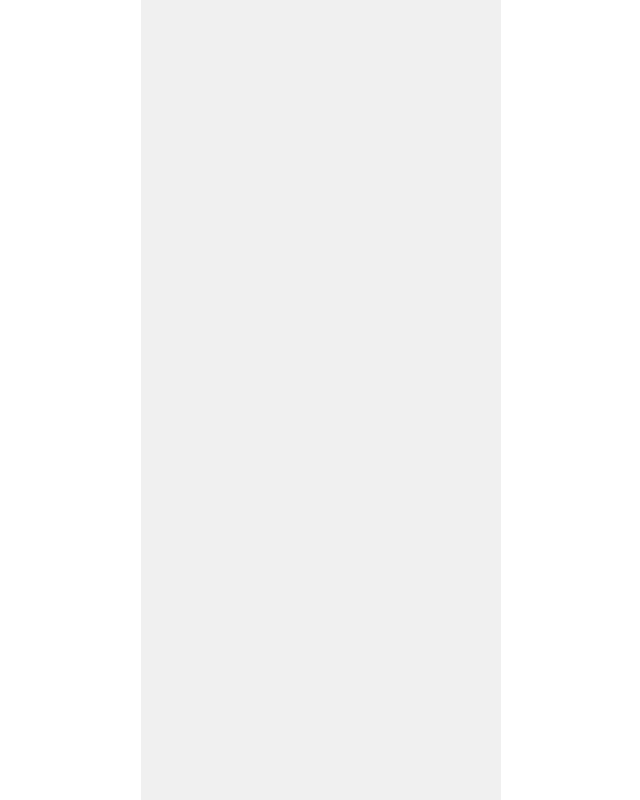
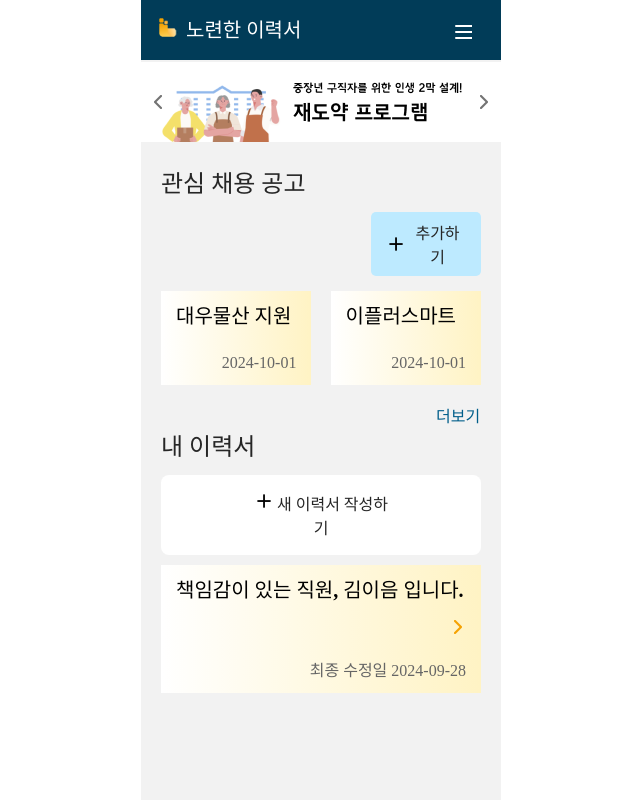
Before and after one commit to seeize/SWUTeam1-Front, a React (Create React App) app: page /home in a window 1280 px wide. Shown: the whole page, without its empty margins (319-959 px from the left). Built offline with nearby package versions, Linux system fonts and the light colour scheme; a web font is replaced by a local one.

Commit message:
김가영 파일화면 style  충돌해결

```diff
--- a/src/assets/sass/section/Camera.scss
+++ b/src/assets/sass/section/Camera.scss
@@ -28,14 +28,23 @@
     object-fit: cover;
   }
 
-  .top {
+  .camera-top {
     display: flex;
     position: absolute;
     top: 10%;
     right: 9%;
   }
 
-  .icon {
+
+  .Camera-close-button{
+    position: absolute;
+    color: #ffffff;
+    font-size: 25px;
+    left: -20%;
+    z-index: 5;
+  }
+
+  .camera-info-icon {
     height: 25px;
     width: 25px;
     z-index: 5;
@@ -49,7 +58,7 @@
     transition: opacity 0.3s ease-in-out;
   }
 
-  .top-image {
+  .info-catpion {
     height: auto;
     z-index: 5;
   }
--- a/src/assets/sass/section/CarouseBanner.scss
+++ b/src/assets/sass/section/CarouseBanner.scss
@@ -5,8 +5,10 @@
 
 .carousel-banner {
     position: relative;
-    width: 100%;
+    width: 360px;
     padding-bottom: 24px;
+    margin-left: -20px;
+    margin-top: -18px;
 }
 
 .banner-content {
@@ -16,7 +18,7 @@
 }
 
 .banner-image {
-    width: 100%;
+    width: 360px;
     z-index: 0;
 }
 
--- a/src/assets/sass/section/Header.scss
+++ b/src/assets/sass/section/Header.scss
@@ -5,16 +5,8 @@
   box-sizing: border-box;
 }
 
-.container {
-  width: 360px;
-  height: 821px;
-  background-color: #f0f0f0;
-  position: relative;
-  font-family: Arial, sans-serif;
-}
-
 .header {
-  margin-top: 90px;
+  margin-top: 60px;
   background-color: #013C58;
   color: white;
   display: flex;
@@ -24,26 +16,25 @@
 }
 
 /* 메인 아이콘, 노련한 이력서 텍스트 컨테이너  */
-.title {
+.Header-title {
   display: flex;
   cursor: pointer;
 }
 
 /*노련한 이력서 텍스트*/
-.titletext {
+.Header-titletext {
   font-size: 20px;
-  margin-top: 10px;
 }
 
 /*메인 아이콘*/
-.icon {
+.Header-icon {
+  height: 25px;
   width: 25px;
-  height: 25px;
-  margin-bottom: 5px;
+  margin-right: 5px;
 }
 
 /*메뉴 토글 아이콘*/
-.menu-icon {
+.Header-menu-icon {
   background: none;
   border: none;
   position: absolute;
@@ -54,11 +45,11 @@
 }
 
 /* 메뉴 열렸을 때 */
-.menu {
+.Header-menu {
   position: absolute;
   top: 0;
   right: 0;
-  margin-top: 68px;
+  margin-top: 60px;
   width: 200px;
   height: 50000px;
   background-color: white;
@@ -67,13 +58,9 @@
   color: black;
   z-index: 99999999999999999999999999;
   animation: slideIn 0.3s ease-in-out;
-  transform-origin: right center;
 }
 
-.menu.closed {
-  animation: slideOut 0.3s ease-in-out;
-  transform-origin: right center;
-}
+
 
 /*메뉴 나올 때*/
 @keyframes slideIn {
@@ -85,11 +72,11 @@
   }
 }
 
-.menu ul {
+.Header-menu ul {
   list-style: none;
 }
 
-.menu li {
+.Header-menu li {
   margin-bottom: 20px;
   font-size: 1rem;
   cursor: pointer;
@@ -98,10 +85,12 @@
   align-items: center;
 }
 
-.logout {
+.Header-logout {
   color: red;
 }
 
-.logout-icon {
+.Header-logout-icon {
   margin-right: 3px;
+  height: 30px;
+  width: 30px;
 }
--- a/src/assets/sass/section/Home.scss
+++ b/src/assets/sass/section/Home.scss
@@ -5,28 +5,23 @@
     box-sizing: border-box;
   }
 
-  .content {
+  .Home-content {
     padding: 20px;
-  }
-
-  .Banner {
-    margin: -20px;
-  }
-
-  .job-posts,
-  .my-resume {
-    margin-top: 20px;
+    width: 360px;
+    height: 100vh;
+    background-color: #F2F2F2;
   }
 
   /*관심 채용 공고, 내 이력서*/
-  .job-posts h2,
-  .my-resume h2 {
+  .Home-job-posts h2,
+  .Home-my-resume h2 {
     color: #262626;
     font-size: 24px;
+    font-weight: 600;
   }
 
   /*추가하기 버튼*/
-  .add-post {
+  .Home-add-post {
     margin: 10px 0px -5px 210px;
     background-color: #bdeaff;
     color: #262626;
@@ -40,28 +35,27 @@
   }
 
   /*새 이력서 작성하기 버튼*/
-  .add-resume {
+  .Home-add-resume {
     margin-top: 10px;
     background-color: #fff;
     color: #262626;
     border: none;
+    border-radius: 8px;
     padding: 16px 89px;
     font-size: 16px;
     font-weight: 600;
     cursor: pointer;
-    display: flex;
-    align-items: center;
-    justify-content: center;
   }
 
   /*버튼 안에 플러스 기호*/
-  .plus_icon {
+  .Home-plus_icon {
     height: 20px;
+    width: 20px;
     margin-right: 3px;
   }
 
   /*관심채용공고 내용*/
-  .post-list {
+  .Home-post-list {
     margin-top: 10px;
     padding: 10px 0;
     display: flex;
@@ -70,7 +64,7 @@
   }
 
   /*더보기*/
-  .more {
+  .Home-more {
     color: #005e8a;
     font-weight: 500;
     font-size: 16px;
@@ -79,8 +73,8 @@
   }
 
   /*그라데이션 박스 하나*/
-  .post-item,
-  .resume-item {
+  .Home-post-item,
+  .Home-resume-item {
     background: linear-gradient(to right, #ffffff, #fff3c4);
     padding: 10px 15px;
     margin-bottom: 10px;
@@ -90,7 +84,7 @@
   }
 
   /*관심채용공고 박스 하나*/
-  .post-item {
+  .Home-post-item {
     width: 47%;
     display: flex;
     flex-direction: column;
@@ -98,7 +92,7 @@
   }
 
   /*내 이력서 박스 하나*/
-  .resume-item {
+  .Home-resume-item {
     margin-top: 10px;
     width: 100%;
     display: flex;
@@ -113,8 +107,8 @@
   }
 
   /*날짜*/
-  .post-item span,
-  .resume-item span {
+  .Home-post-item span,
+  .Home-resume-item span {
     display: block;
     text-align: right;
     color: #666666;
--- a/src/components/Camera.jsx
+++ b/src/components/Camera.jsx
@@ -70,16 +70,19 @@ function Camera() {
 
     return (
         <div className="camera-container">
-            <div className="top">
+            <div className="camera-top">
+                <button className="Camera-close-button" onClick={() => navigate(-1)}>
+                    ✖
+                </button>
                 <img
                     src={require('../assets/img/icons/caption.png')}
                     alt="상단 이미지"
-                    className={`top-image ${captionVisible ? '' : 'hidden'}`}
+                    className={`info-catpion ${captionVisible ? '' : 'hidden'}`}
                 />
                 <img
                     src={require('../assets/img/icons/Vector.png')}
                     alt="아이콘"
-                    className="icon"
+                    className="camera-info-icon"
                     onClick={toggleCaption}
                 />
             </div>
--- a/src/components/Header.jsx
+++ b/src/components/Header.jsx
@@ -18,21 +18,21 @@ const Header = () => {
 
   return (
     <header className="header">
-      <button className="menu-icon" onClick={toggleMenu} style={{ backgroundImage: `url(${menuicon})` }}></button>
-      <div className="title" onClick={() => handleMenuItemClick('/')}>
-        <img src={require('../assets/img/icons/mainlogo.png')} alt="아이콘" className="icon" />
-        <h1 className="titletext">노련한 이력서</h1>
+      <button className="Header-menu-icon" onClick={toggleMenu} style={{ backgroundImage: `url(${menuicon})` }}></button>
+      <div className="Header-title" onClick={() => handleMenuItemClick('/home')}>
+        <img src={require('../assets/img/icons/mainlogo.png')} alt="아이콘" className="Header-icon" />
+        <h1 className="Header-titletext">노련한 이력서</h1>
       </div>
 
       {isMenuOpen && (
-        <div className="menu">
+        <div className="Header-menu">
           <ul>
-            <li onClick={() => handleMenuItemClick('/')}>관심채용공고</li>
+            <li onClick={() => handleMenuItemClick('/Interest')}>관심채용공고</li>
             <li onClick={() => handleMenuItemClick('/myresume')}>내 이력서</li>
             <li onClick={() => handleMenuItemClick('/')}>내보낸 파일</li>
             <li onClick={() => handleMenuItemClick('/')}>설정</li>
-            <li className="logout" onClick={() => handleMenuItemClick('/')} >
-              <img src={require('../assets/img/icons/icon-logout.png')} alt="" className="logout-icon" />
+            <li className="Header-logout" onClick={() => handleMenuItemClick('/Login')} >
+              <img src={require('../assets/img/icons/icon-logout.png')} alt="" className="Header-logout-icon" />
               로그아웃
             </li>
           </ul>
--- a/src/components/Home.jsx
+++ b/src/components/Home.jsx
@@ -7,27 +7,27 @@ import '../assets/sass/section/Home.scss';
 
 const Home = () => {
   return (
-    <div className="container">
+    <div className="Home-container">
       <Header />
-      <main className="content">
-        <div className="Banner">
+      <main className="Home-content">
+        <div className="Home-Banner">
           <Banner />
         </div>
-        <section className="job-posts">
+        <section className="Home-job-posts">
           <h2>관심 채용 공고</h2>
 
-          <button className="add-post">
+          <button className="Home-add-post">
             <img
               src={require('../assets/img/icons/tabler_plus.png')}
               alt="+"
-              className="plus_icon"
+              className="Home-plus_icon"
             />
             추가하기
           </button>
 
-          <div className="post-list">
+          <div className="Home-post-list">
             {jobPostsData.map((post, index) => (
-              <div key={index} className="post-item">
+              <div key={index} className="Home-post-item">
                 {post.title}
                 <br />
                 <span>{post.date}</span>
@@ -35,20 +35,20 @@ const Home = () => {
             ))}
           </div>
 
-          <div className="more">더보기</div>
+          <div className="Home-more">더보기</div>
         </section>
 
-        <section className="my-resume">
+        <section className="Home-my-resume">
           <h2>내 이력서</h2>
-          <button className="add-resume">
+          <button className="Home-add-resume">
             <img
               src={require('../assets/img/icons/tabler_plus.png')}
               alt="+"
-              className="plus_icon"
+              className="Home-plus_icon"
             />
             새 이력서 작성하기
           </button>
-          <div className="resume-item">
+          <div className="Home-resume-item">
             {myResumeData.name}
             <img
               src={require('../assets/img/icons/orange-arrow.png')}
--- a/src/components/Myresume.jsx
+++ b/src/components/Myresume.jsx
@@ -6,24 +6,24 @@ import '../assets/sass/section/Home.scss';
 
 const Myresume = () => {
   return (
-    <div className="container">
+    <div className="Home-container">
       <Header />
-      <main className="content">
-        <div className="Banner">
+      <main className="Home-content">
+        <div className="Home-Banner">
           <Banner />
         </div>
 
-        <section className="my-resume">
+        <section className="Home-my-resume">
           <h2>내 이력서</h2>
-          <button className="add-resume">
+          <button className="Home-add-resume">
             <img
               src={require('../assets/img/icons/tabler_plus.png')}
               alt="+"
-              className="plus_icon"
+              className="Home-plus_icon"
             />
             새 이력서 작성하기
           </button>
-          <div className="resume-item">
+          <div className="Home-resume-item">
             {myResumeData.name}
             <img
               src={require('../assets/img/icons/orange-arrow.png')}
```
